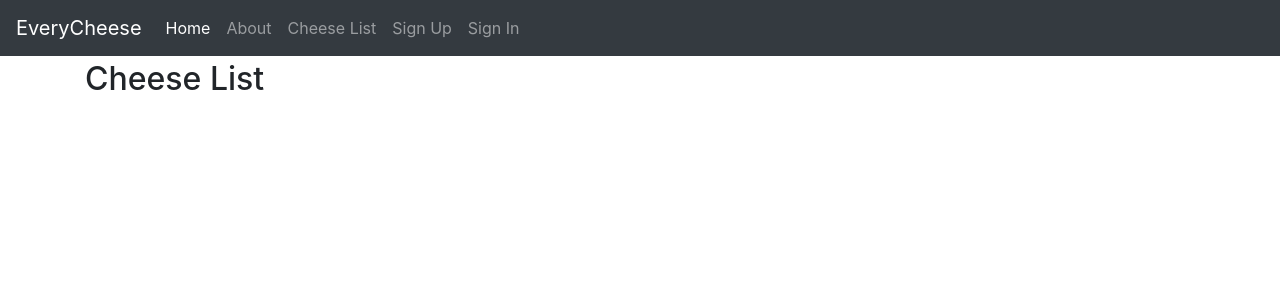
After one commit to ghaith96/everycheese, a Django app: page /cheeses/ in a window 1280 px wide. The commit adds this page. Shown: the top 300 px of the page. Run offline with Django 3.2, Linux system fonts and the light colour scheme; data that the repository does not hold is empty; some libraries are stand-ins or nearby versions.

Commit message:
Implement cheese list page, add navbar link

```diff
--- a/config/urls.py
+++ b/config/urls.py
@@ -24,6 +24,7 @@ urlpatterns = [
         include("everycheese.users.urls", namespace="users"),
     ),
     path("accounts/", include("allauth.urls")),
+    path("cheeses/", include('everycheese.cheeses.urls', namespace="cheeses")),
     # Your stuff: custom urls includes go here
 ] + static(settings.MEDIA_URL, document_root=settings.MEDIA_ROOT)
 
--- /dev/null
+++ b/everycheese/cheeses/urls.py
@@ -0,0 +1,8 @@
+from django.urls import path
+
+from .views import CheeseListView
+
+app_name="cheeses"
+urlpatterns=[
+    path(route='', view=CheeseListView.as_view(), name='list'),
+]
--- a/everycheese/cheeses/views.py
+++ b/everycheese/cheeses/views.py
@@ -1,3 +1,6 @@
-from django.shortcuts import render
+from django.views.generic import ListView
 
-# Create your views here.
+from .models import Cheese
+
+class CheeseListView(ListView):
+    model = Cheese
--- a/everycheese/templates/base.html
+++ b/everycheese/templates/base.html
@@ -43,6 +43,9 @@
             </li>
             <li class="nav-item">
               <a class="nav-link" href="{% url 'about' %}">About</a>
+            </li>
+            <li class="nav-item">
+              <a class="nav-link" href={% url 'cheeses:list' %}>Cheese List</a>
             </li>
             {% if request.user.is_authenticated %}
               <li class="nav-item">
--- /dev/null
+++ b/everycheese/templates/cheeses/cheese_list.html
@@ -0,0 +1,14 @@
+{% extends 'base.html' %}
+
+{% block title %}Cheese List{% endblock title %}
+
+{% block content %}
+    <h2>Cheese List</h2>
+
+    <ul>
+        {% for cheese in cheese_list %}
+            <li><a href="#TODO">{{cheese.name}}</a></li>
+        {% endfor %}
+    </ul>
+
+{% endblock content %}
```
